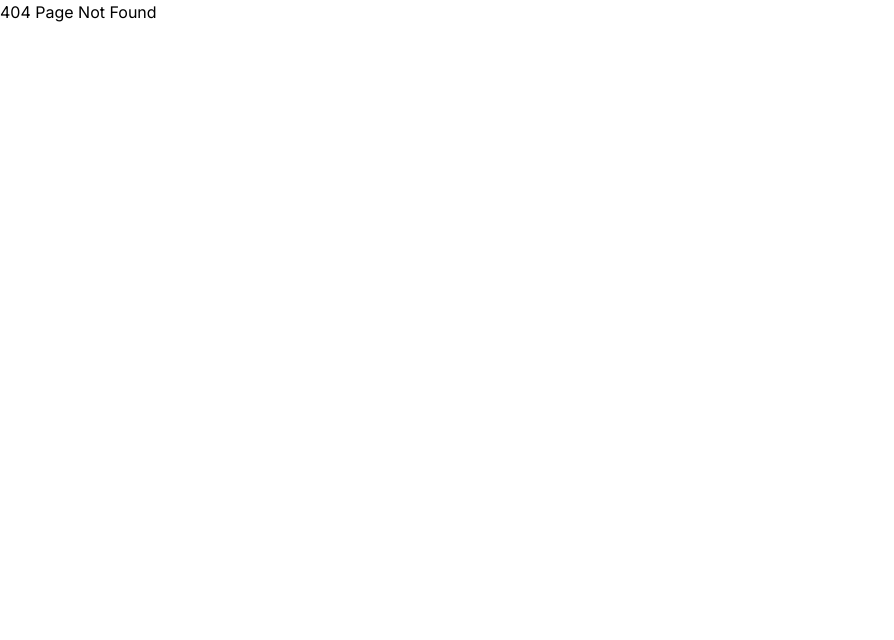
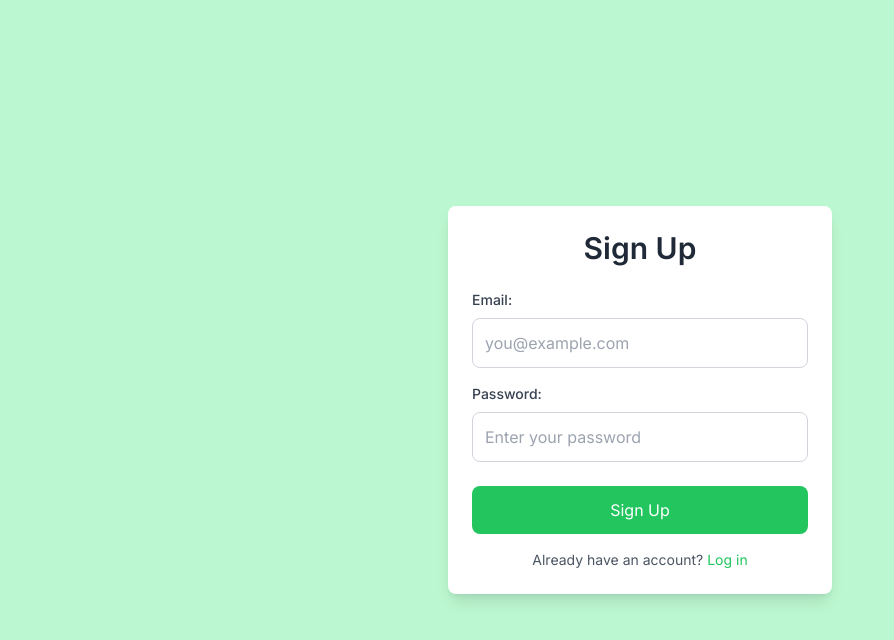
Before and after one commit to tingtingtingtin/generositree, a Next.js app: page /signup in a window 1280 px wide. Before the commit this address had no page. Shown: the top 640 px of the page, without its empty margins (0-894 px from the left). Built offline with nearby package versions, Linux system fonts and the light colour scheme.

Commit message:
feat: add user logon and redirection

```diff
--- a/src/app/dashboard/page.tsx
+++ b/src/app/dashboard/page.tsx
@@ -26,13 +26,18 @@ const fetchUserData = async (userId: string): Promise<UserData | null> => {
 const Dashboard = () => {
   const router = useRouter();
   const [userData, setUserData] = useState<UserData | null>(null);
-
   useEffect(() => {
-    fetchUserData("example").then((fetchedUserData) => {
-      if (fetchedUserData) {
-        setUserData(fetchedUserData);
-      }
-    });
+    const userId = localStorage.getItem("userId");
+    if (userId) {
+      fetchUserData(userId).then((fetchedUserData) => {
+        if (fetchedUserData) {
+          setUserData(fetchedUserData);
+        }
+      });
+    } else {
+      console.log("No user ID found in local storage");
+      router.push("/login");
+    }
   }, []);
 
   return (
@@ -75,10 +80,30 @@ const Dashboard = () => {
               Plant More Trees
             </button>
             <button
-              onClick={() => router.push("/account")}
-              className="rounded bg-blue-500 py-2 px-4 text-white hover:bg-blue-600"
+              onClick={async () => {
+                try {
+                  const response = await fetch("/api/auth/logout", {
+                    method: "POST",
+                    headers: {
+                      "Content-Type": "application/json",
+                    },
+                  });
+
+                  if (!response.ok) {
+                    const errorData = await response.json();
+                    throw new Error(errorData.error);
+                  }
+
+                  console.log("Logged out successfully");
+                  router.push("/");
+                  // Redirect to login page or home page after successful logout
+                } catch (error: any) {
+                  console.error("Logout failed:", error.message);
+                }
+              }}
+              className="absolute top-4 right-4 bg-red-500 text-white py-2 px-4 rounded-lg hover:bg-red-600 transition duration-300"
             >
-              Edit Account
+              Log Out
             </button>
           </div>
         </div>
--- /dev/null
+++ b/src/app/login/page.tsx
@@ -0,0 +1,102 @@
+"use client";
+
+import React, { useState } from "react";
+import { useRouter } from "next/navigation";
+
+const LoginPage: React.FC = () => {
+  const [email, setEmail] = useState("");
+  const [password, setPassword] = useState("");
+  const [error, setError] = useState("");
+  const router = useRouter();
+
+  const handleSubmit = async (event: React.FormEvent) => {
+    event.preventDefault();
+    setError("");
+
+    try {
+      const response = await fetch("/api/auth/login", {
+        method: "POST",
+        headers: {
+          "Content-Type": "application/json",
+        },
+        body: JSON.stringify({ email, password }),
+      });
+
+      if (!response.ok) {
+        const errorData = await response.json();
+        throw new Error(errorData.error);
+      }
+      const data = await response.json();
+      const userId = data.user.uid;
+      localStorage.setItem("userId", userId);
+      console.log(data.message);
+      router.push("/dashboard");
+    } catch (error: any) {
+      setError(error.message);
+    }
+  };
+
+  return (
+    <div className="w-full h-screen bg-green-200 flex items-center justify-center">
+      <div className="w-full max-w-sm bg-white p-6 rounded-lg shadow-lg">
+        <h1 className="text-3xl font-semibold text-center text-gray-800 mb-6">
+          Log In
+        </h1>
+        <form onSubmit={handleSubmit}>
+          <div className="mb-4">
+            <label
+              htmlFor="email"
+              className="block text-sm font-medium text-gray-700 mb-2"
+            >
+              Email:
+            </label>
+            <input
+              type="email"
+              id="email"
+              value={email}
+              onChange={(e) => setEmail(e.target.value)}
+              placeholder="you@example.com"
+              className="w-full p-3 border border-gray-300 rounded-lg focus:outline-none focus:ring-2 focus:ring-green-500"
+              required
+            />
+          </div>
+
+          <div className="mb-6">
+            <label
+              htmlFor="password"
+              className="block text-sm font-medium text-gray-700 mb-2"
+            >
+              Password:
+            </label>
+            <input
+              type="password"
+              id="password"
+              value={password}
+              onChange={(e) => setPassword(e.target.value)}
+              placeholder="Enter your password"
+              className="w-full p-3 border border-gray-300 rounded-lg focus:outline-none focus:ring-2 focus:ring-green-500"
+              required
+            />
+          </div>
+
+          {error && <p className="text-sm text-red-500 mb-4">{error}</p>}
+
+          <button
+            type="submit"
+            className="w-full bg-green-500 text-white py-3 rounded-lg hover:bg-green-600 transition duration-300"
+          >
+            Log In
+          </button>
+        </form>
+        <p className="text-sm text-center text-gray-600 mt-4">
+          Don&apos;t have an account?{" "}
+          <a href="/signup" className="text-green-500 hover:underline">
+            Sign Up
+          </a>
+        </p>
+      </div>
+    </div>
+  );
+};
+
+export default LoginPage;
--- /dev/null
+++ b/src/app/middleware.ts
@@ -0,0 +1,32 @@
+import { NextRequest, NextResponse } from "next/server";
+import { getAuth, DecodedIdToken } from "firebase-admin/auth";
+
+interface CustomNextRequest extends NextRequest {
+  user?: DecodedIdToken;
+}
+
+export async function middleware(
+  req: CustomNextRequest
+): Promise<NextResponse> {
+  const token = req.cookies.get("token"); // Assuming you set the token in cookies
+
+  if (!token) {
+    return NextResponse.redirect(new URL("/login", req.url));
+  }
+
+  const user = await getAuth().verifyIdToken(token?.value || "");
+  if (!user) {
+    return NextResponse.redirect(new URL("/login", req.url));
+  }
+  try {
+    // Attach user to request object if needed
+    req.user = user;
+    return NextResponse.next();
+  } catch (error) {
+    return NextResponse.redirect(new URL("/login", req.url));
+  }
+}
+
+export const config = {
+  matcher: ["/dashboard", "/profile"], // Set your protected routes here
+};
--- /dev/null
+++ b/src/app/signup/page.tsx
@@ -0,0 +1,99 @@
+"use client";
+
+import React, { useState } from "react";
+
+const SignupPage: React.FC = () => {
+  const [email, setEmail] = useState("");
+  const [password, setPassword] = useState("");
+  const [error, setError] = useState("");
+
+  const handleSubmit = async (event: React.FormEvent) => {
+    event.preventDefault();
+    setError("");
+
+    try {
+      const response = await fetch("/api/auth/signup", {
+        method: "POST",
+        headers: {
+          "Content-Type": "application/json",
+        },
+        body: JSON.stringify({ email, password }),
+      });
+
+      if (!response.ok) {
+        const errorData = await response.json();
+        throw new Error(errorData.error);
+      }
+
+      const data = await response.json();
+      console.log(data.message);
+      setEmail("");
+      setPassword("");
+    } catch (error: any) {
+      setError(error.message);
+    }
+  };
+  return (
+    <div className="w-full h-screen bg-green-200 flex items-center justify-center">
+      <div className="w-full max-w-sm bg-white p-6 rounded-lg shadow-lg">
+        <h1 className="text-3xl font-semibold text-center text-gray-800 mb-6">
+          Sign Up
+        </h1>
+        <form onSubmit={handleSubmit}>
+          <div className="mb-4">
+            <label
+              htmlFor="email"
+              className="block text-sm font-medium text-gray-700 mb-2"
+            >
+              Email:
+            </label>
+            <input
+              type="email"
+              id="email"
+              value={email}
+              onChange={(e) => setEmail(e.target.value)}
+              placeholder="you@example.com"
+              className="w-full p-3 border border-gray-300 rounded-lg focus:outline-none focus:ring-2 focus:ring-green-500"
+              required
+            />
+          </div>
+
+          <div className="mb-6">
+            <label
+              htmlFor="password"
+              className="block text-sm font-medium text-gray-700 mb-2"
+            >
+              Password:
+            </label>
+            <input
+              type="password"
+              id="password"
+              value={password}
+              onChange={(e) => setPassword(e.target.value)}
+              placeholder="Enter your password"
+              className="w-full p-3 border border-gray-300 rounded-lg focus:outline-none focus:ring-2 focus:ring-green-500"
+              required
+            />
+          </div>
+
+          {error && <p className="text-sm text-red-500 mb-4">{error}</p>}
+
+          <button
+            type="submit"
+            className="w-full bg-green-500 text-white py-3 rounded-lg hover:bg-green-600 transition duration-300"
+          >
+            Sign Up
+          </button>
+        </form>
+        <p className="text-sm text-center text-gray-600 mt-4">
+          Already have an account?{" "}
+          <a href="/login" className="text-green-500 hover:underline">
+            Log in
+          </a>
+        </p>
+      </div>
+    </div>
+  );
+};
+
+export default SignupPage;
--- a/src/components/Header.tsx
+++ b/src/components/Header.tsx
@@ -1,7 +1,7 @@
 import Link from "next/link";
 
 export default function Header() {
-  const isAuthenticated = true;
+  const isAuthenticated = false;
   return (
     <header className="flex items-center justify-between p-4 bg-green-600 text-white">
       {/* Left Button */}
@@ -28,8 +28,8 @@ export default function Header() {
             <button className="hover:text-gray-200">Logout</button>
           </>
         ) : (
-          <Link href="/signup" className="hover:text-gray-200">
-            Sign Up
+          <Link href="/login" className="hover:text-gray-200">
+            Log In
           </Link>
         )}
       </div>
```
